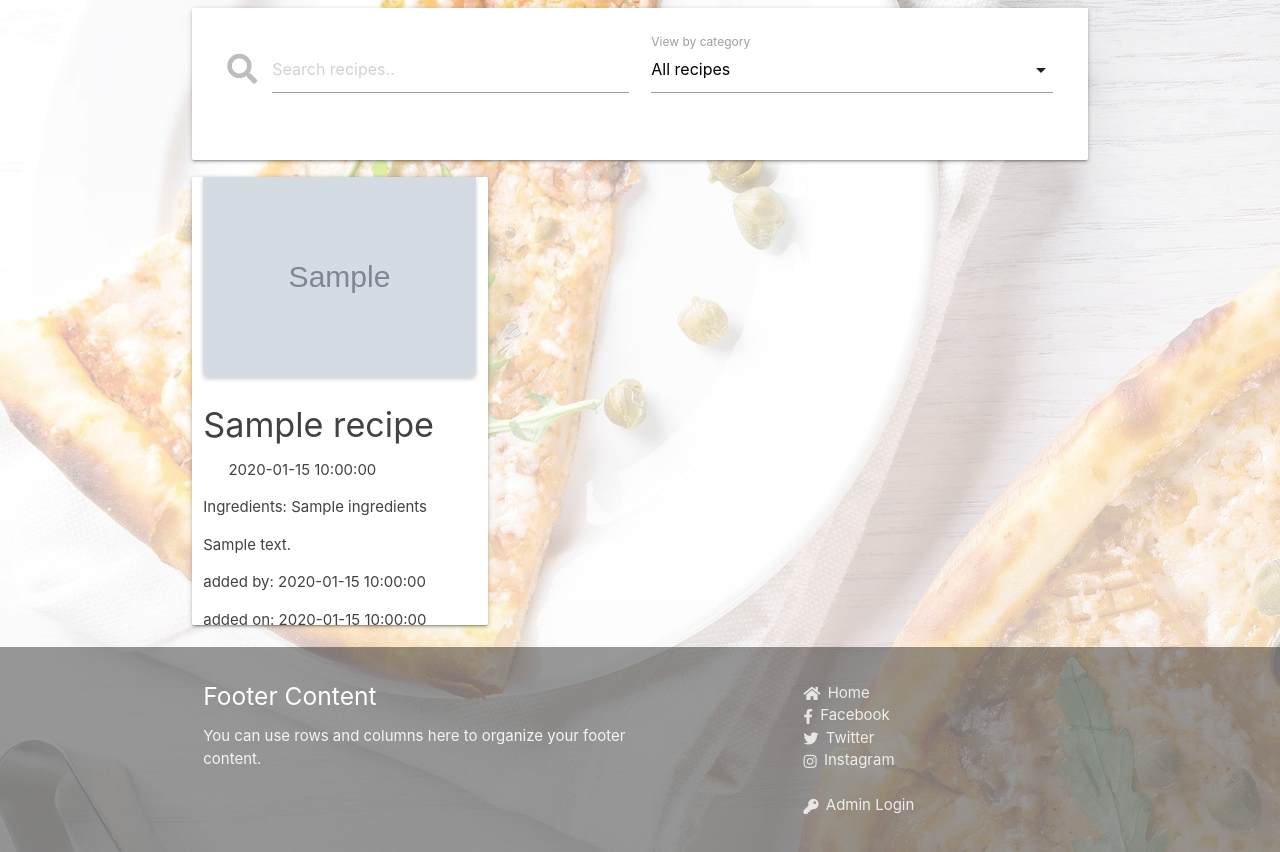
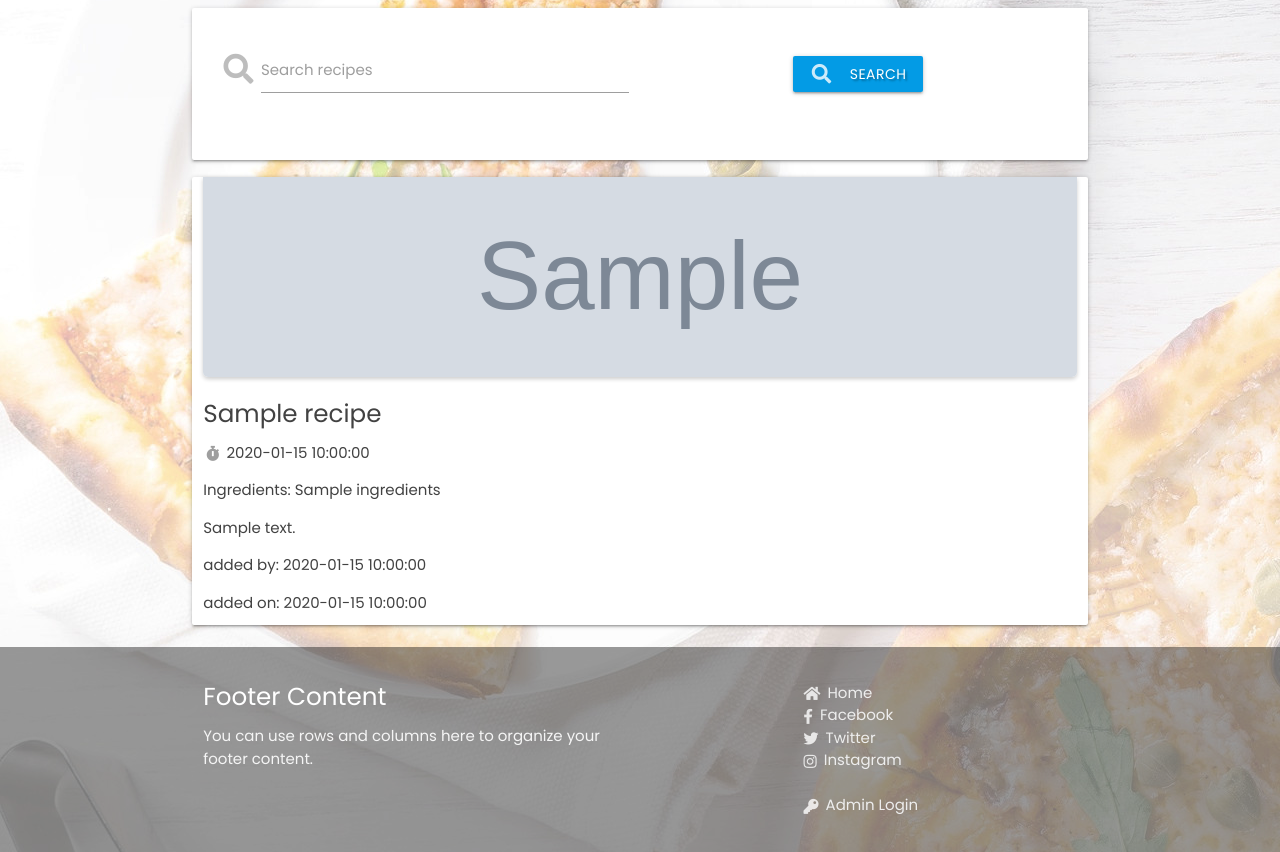
Before and after one commit to RoryBr1/Milestone-3, a Flask app: page / in a window 1280 px wide. Shown: the part 100-952 px from the top of the page. Run offline with Flask 2, Linux system fonts and the light colour scheme; grey boxes marked "Sample" are stand-in pictures; a database or web service that is not in the repository returns one stand-in record (values such as "Sample title"); some libraries are stand-ins or nearby versions.

Commit message:
search feature functional. removed view by category. formatting to html docs.

```diff
--- a/app.py
+++ b/app.py
@@ -23,9 +23,15 @@ mongo = PyMongo(app)
 @app.route("/get_recipes")
 def get_recipes():
     recipes = list(mongo.db.recipes.find())
-    categories = list(mongo.db.categories.find())
-    return render_template("recipes.html", recipes=recipes, categories=categories)
+    return render_template("recipes.html", recipes=recipes)
 
+
+@app.route("/search", methods=["GET", "POST"])
+def search():
+    query = request.form.get("query")
+    recipes = list(mongo.db.recipes.find({"$text": {"$search": query}}))
+    flash("Showing results for " + "'" + query + "'")
+    return render_template("recipes.html", recipes=recipes)
 
 @app.route("/admin_login", methods=["GET", "POST"])
 def admin_login():
@@ -95,9 +101,9 @@ def add_recipe():
         recipe = {
             "recipe_name": request.form.get("recipe_name").title(),
             "prep_time": request.form.get("prep_time"),
-            "category": request.form.get("category"),
+            "category_name": request.form.get("category_name"),
             "ingredients": request.form.get("ingredients"),
-            "recipe_desc": request.form.get("recipe_desc"),
+            "recipe_instructions": request.form.get("recipe_instructions"),
             "img_url": request.form.get("img_url"),
             "added_by": session["user"],
             "added_on": today.strftime("%B %d, %Y")
--- a/static/css/style.css
+++ b/static/css/style.css
@@ -1,6 +1,7 @@
-
+@import url('https://fonts.googleapis.com/css2?family=Poppins&display=swap');
 
 body {
+    font-family: 'Poppins', sans-serif;
     background-image: url("../images/pizza-background.jpg");
     background-attachment: fixed;
     display: flex;
@@ -41,6 +42,7 @@ button {
 }
 
 button {
+    font-family: 'Poppins', sans-serif;
     text-shadow: 2px 2px 2px rgba(0, 0, 0, 0.3);
 }
 
@@ -84,7 +86,7 @@ a i {
 
 .recipe-card {
     margin: 0.25%;
-    width: 33% !important;
+    width: 100% !important;
     height: 35vw;
 }
 
@@ -97,9 +99,10 @@ a i {
     height: 200px;
 }
 
-.recipe-page-image {
-    max-width:100%;
+#recipe-page-image {
+    width:100%;
     max-height:300px;
+    object-fit: contain;
 }
 
 .page-footer {
--- a/templates/base.html
+++ b/templates/base.html
@@ -45,13 +45,13 @@
                 </a>
                 <ul id="nav-mobile" class="right hide-on-med-and-down">
                     <li><a href="http://www.facebook.com" target="_blank">
-                            <i class="fab fa-facebook-f hvr-float"></i>
+                            <i class="fab fa-facebook-f"></i>
                         </a></li>
                     <li><a href="http://www.twitter.com" target="_blank">
-                            <i class="fab fa-twitter hvr-float"></i>
+                            <i class="fab fa-twitter"></i>
                         </a></li>
                     <li><a href="http://www.instagram.com" target="_blank">
-                            <i class="fab fa-instagram hvr-float"></i>
+                            <i class="fab fa-instagram"></i>
                         </a></li>
                 </ul>
             </div>
--- a/templates/recipes.html
+++ b/templates/recipes.html
@@ -1,23 +1,22 @@
 {% extends "base.html" %}
 {% block content %}
 
-<div class="container white">
+<div class="container">
     <div class="card-panel">
-        <div class="row">
-            <div class="input-field col s12 m6">
-                <i class="fas fa-search grey-text text-lighten-1 prefix"></i><input placeholder="Search recipes.."
-                    id="search_input" type="text" class="validate">
+        <form action="{{ url_for('search') }}" method="post" class="col s12">
+            <div class="row valign-wrapper center-align">
+                <div class="input-field col s12">
+                    <i class="fas fa-search grey-text text-lighten-1 prefix"></i>
+                    <input type="text" name="query" id="query" minlength="3" class="validate" required>
+                    <label for="query">Search recipes</label>
+                </div>
+                <div class="col s12">
+                    <button type="submit" class="light-blue darken-1 btn text-shadow">
+                        <i class="fas fa-search left"></i> Search
+                    </button>
+                </div>
             </div>
-            <div class="input-field col s12 m6">
-                <select>
-                    <option value="" disabled selected>All recipes</option>
-                    {% for category in categories %}
-                    <option value="{{ category.category_name }}">{{ category.category_name }}</option>
-                    {% endfor %}
-                </select>
-                <label>View by category</label>
-            </div>
-        </div>
+        </form>
     </div>
 </div>
 
@@ -47,15 +46,16 @@
 </div>
 {% endif %}
 
+{% if recipes|length > 0 %}
 <div class="container">
     <div class="row">
         {% for recipe in recipes %}
-        <div class="card recipe-card col s12 left ">
+        <div class="card recipe-card col s12 m6 left ">
             <a href="{{ url_for('show_recipe', recipe_id=recipe._id) }}" class="grey-text text-darken-3">
                 <img src="{{ recipe.img_url }}">
-                <h4>{{ recipe.recipe_name }}</h4>
-                <p><i class="fas fa-clock"></i> {{ recipe.prep_time }}</p>
-                <p>Ingredients: {{ recipe.ingredients }}</p>
+                <h5>{{ recipe.recipe_name }}</h5>
+                <p><i class="fas fa-stopwatch prefix grey-text"></i> {{ recipe.prep_time }}</p>
+                <p><strong>Ingredients:</strong> {{ recipe.ingredients }}</p>
 
                 <p>{{ recipe.recipe_desc }}</p>
                 <p>added by: {{ recipe.added_by }}</p>
@@ -106,4 +106,13 @@
         {% endfor %}
     </div>
 </div>
+{% else %}
+
+<div class="container center valign-wrapper">
+    <div class="row">
+        <h5>No results found.</h5>
+        <a href="{{ url_for('get_recipes') }}">Back to homepage.</a>
+    </div>
+</div>
+{% endif %}
 {% endblock %}
```
Also changed, not shown: templates/add-recipe.html (+13 -9 lines), templates/show-recipe.html (+5 -4 lines).
